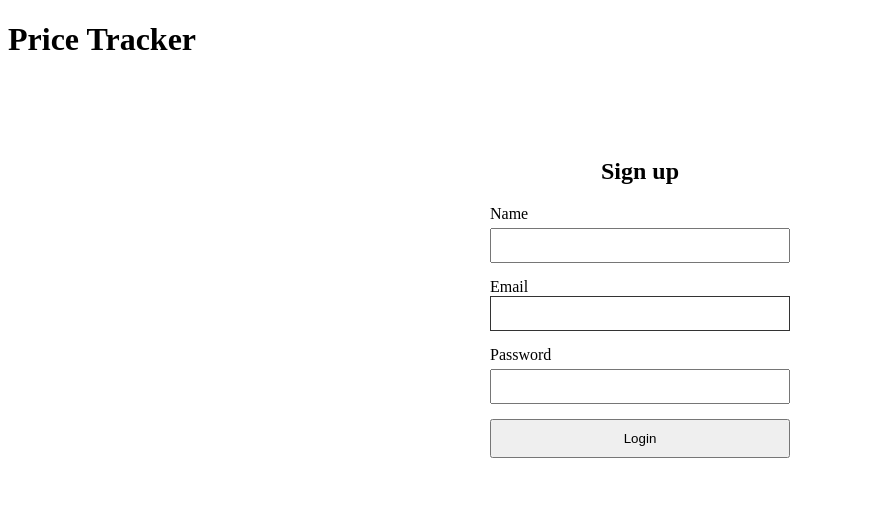
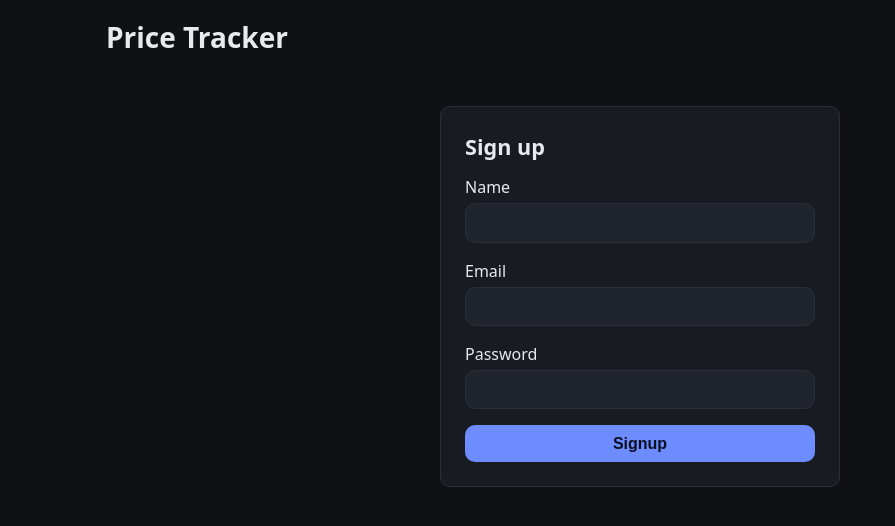
Before and after one commit to minidu1/price-tracker-frontend, a React (Vite) app: page /signup in a window 1280 px wide. Shown: the top 526 px of the page, without its empty margins (0-895 px from the left). Built offline with nearby package versions, Linux system fonts and the light colour scheme; no server answers.

Commit message:
feat: refactor styles and structure for improved layout and user experience

```diff
--- a/src/App.jsx
+++ b/src/App.jsx
@@ -57,6 +57,7 @@ export default function App() {
 
   return (
     <>
+      <div className="container">
         <h1>Price Tracker</h1>
 
         <Routes>
@@ -82,6 +83,7 @@ export default function App() {
           />
           <Route path="*" element={<Navigate to="/" replace />} />
         </Routes>
+      </div>
     </>
   );
 }
--- a/src/components/Login.jsx
+++ b/src/components/Login.jsx
@@ -1,5 +1,4 @@
 import { useState } from "react";
-import "./Signup.css";
 const API_URL = import.meta.env.VITE_API_URL;
 
 export default function Login({onLogin}) {
@@ -93,7 +92,7 @@ export default function Login({onLogin}) {
         {/* button disable if while fetch happen */}
         <div className="error">{serverError}</div>
         <button type="submit" disabled={isLoading}>
-          {isLoading ? "Signing up..." : "Sign Up"}
+          {isLoading ? "Login..." : "Login"}
         </button>
       </form>
     </div>
--- a/src/components/Signup.css
+++ b/src/components/Signup.css
@@ -1,4 +1,4 @@
-.signup {
+/* .signup {
     width: 300px;
     margin: 100px auto;
 }
@@ -50,4 +50,4 @@ input[type="email"] {
 button {
     width: 100%;
     padding: 10px;
-}
+} */
--- a/src/components/Signup.jsx
+++ b/src/components/Signup.jsx
@@ -1,5 +1,4 @@
 import { useState } from "react";
-import "./Signup.css";
 import { useNavigate } from "react-router-dom";
 const API_URL = import.meta.env.VITE_API_URL;
 
@@ -127,7 +126,7 @@ export default function Signup() {
         {/* button disable if while fetch happen */}
         <div className="error">{serverError}</div>
         <button type="submit" disabled={isLoading}>
-          {isLoading ? "Login..." : "Login"}
+          {isLoading ? "Signup..." : "Signup"}
         </button>
       </form>
     </div>
--- a/src/index.css
+++ b/src/index.css
@@ -1,111 +1,112 @@
 :root {
-  --text: #6b6375;
-  --text-h: #08060d;
-  --bg: #fff;
-  --border: #e5e4e7;
-  --code-bg: #f4f3ec;
-  --accent: #aa3bff;
-  --accent-bg: rgba(170, 59, 255, 0.1);
-  --accent-border: rgba(170, 59, 255, 0.5);
-  --social-bg: rgba(244, 243, 236, 0.5);
-  --shadow:
-    rgba(0, 0, 0, 0.1) 0 10px 15px -3px, rgba(0, 0, 0, 0.05) 0 4px 6px -2px;
+  /* colors */
+  --bg: #0f1115;
+  --surface: #181b22;
+  --surface-2: #20242d;
+  --border: #2a2f3a;
+  --text: #e8eaed;
+  --text-muted: #9aa3b2;
+  --primary: #6d8cff;
+  --primary-hover: #8aa3ff;
+  --success: #3ecf8e;
+  --danger: #ff6b6b;
 
-  --sans: system-ui, 'Segoe UI', Roboto, sans-serif;
-  --heading: system-ui, 'Segoe UI', Roboto, sans-serif;
-  --mono: ui-monospace, Consolas, monospace;
+  /* spacing + shape */
+  --radius: 10px;
+  --gap: 1rem;
 
-  font: 18px/145% var(--sans);
-  letter-spacing: 0.18px;
-  color-scheme: light dark;
-  color: var(--text);
-  background: var(--bg);
-  font-synthesis: none;
-  text-rendering: optimizeLegibility;
-  -webkit-font-smoothing: antialiased;
-  -moz-osx-font-smoothing: grayscale;
-
-  @media (max-width: 1024px) {
-    font-size: 16px;
-  }
+  font-family: system-ui, -apple-system, "Segoe UI", Roboto, sans-serif;
+  color-scheme: dark;
 }
 
-@media (prefers-color-scheme: dark) {
-  :root {
-    --text: #9ca3af;
-    --text-h: #f3f4f6;
-    --bg: #16171d;
-    --border: #2e303a;
-    --code-bg: #1f2028;
-    --accent: #c084fc;
-    --accent-bg: rgba(192, 132, 252, 0.15);
-    --accent-border: rgba(192, 132, 252, 0.5);
-    --social-bg: rgba(47, 48, 58, 0.5);
-    --shadow:
-      rgba(0, 0, 0, 0.4) 0 10px 15px -3px, rgba(0, 0, 0, 0.25) 0 4px 6px -2px;
-  }
-
-  #social .button-icon {
-    filter: invert(1) brightness(2);
-  }
-}
+* { box-sizing: border-box; }
 
 body {
   margin: 0;
+  background: var(--bg);
+  color: var(--text);
+  font-size: 1rem;      /* 16px base */
+  line-height: 1.5;
 }
 
-#root {
-  width: 1126px;
-  max-width: 100%;
-  margin: 0 auto;
-  text-align: center;
-  border-inline: 1px solid var(--border);
-  min-height: 100svh;
+h1 { font-size: 1.75rem; margin: 0 0 1rem; }
+h2 { font-size: 1.35rem; margin: 0 0 0.75rem; }
+h3 { font-size: 1.1rem; margin: 0 0 0.5rem; }
+
+/* page wrapper: wrap all the pahge containts  */
+.container { max-width: 1100px; margin: 0 auto; padding: 1rem; }
+
+/* buttons */
+button {
+  background: var(--primary);
+  color: #0b1020;
+  border: 0;
+  border-radius: var(--radius);
+  padding: 0.6rem 1rem;
+  font-size: 1rem;
+  font-weight: 600;
+  cursor: pointer;
+}
+button:hover { background: var(--primary-hover); }
+button:disabled { opacity: 0.5; cursor: not-allowed; }
+
+/* inputs */
+input {
+  width: 100%;
+  background: var(--surface-2);
+  color: var(--text);
+  border: 1px solid var(--border);
+  border-radius: var(--radius);
+  padding: 0.6rem 0.75rem;
+  font-size: 1rem;
+}
+input:focus { outline: 2px solid var(--primary); outline-offset: 1px; }
+
+/* login / signup card */
+.signup {
+  max-width: 400px;
+  width: 100%;
+  margin: 3rem auto;
+  background: var(--surface);
+  border: 1px solid var(--border);
+  border-radius: var(--radius);
+  padding: 1.5rem;
+}
+.form-group { margin-bottom: 1rem; }
+.form-group label { display: block; margin-bottom: 0.25rem; }
+.signup button { width: 100%; }   /* scoped, so it only hits form buttons */
+.error { color: var(--danger); font-size: 0.875rem; }
+
+/* dashboard grid: as many 250px+ columns as fit, no media query */
+.product-grid {
+  display: grid;
+  grid-template-columns: repeat(auto-fill, minmax(250px, 1fr));
+  gap: var(--gap);
+}
+
+/* product card */
+.product-card {
+  background: var(--surface);
+  border: 1px solid var(--border);
+  border-radius: var(--radius);
+  padding: 0.75rem;
   display: flex;
   flex-direction: column;
-  box-sizing: border-box;
+  gap: 0.5rem;
 }
-
-h1,
-h2 {
-  font-family: var(--heading);
-  font-weight: 500;
-  color: var(--text-h);
+.product-picture img {
+  width: 100%;
+  height: 180px;
+  object-fit: cover;
+  border-radius: calc(var(--radius) - 2px);
 }
-
-h1 {
-  font-size: 56px;
-  letter-spacing: -1.68px;
-  margin: 32px 0;
-  @media (max-width: 1024px) {
-    font-size: 36px;
-    margin: 20px 0;
-  }
+.product-name {
+  font-weight: 600;
+  display: -webkit-box;
+  -webkit-line-clamp: 2;       /* cut long Daraz titles at 2 lines */
+  -webkit-box-orient: vertical;
+  overflow: hidden;
 }
-h2 {
-  font-size: 24px;
-  line-height: 118%;
-  letter-spacing: -0.24px;
-  margin: 0 0 8px;
-  @media (max-width: 1024px) {
-    font-size: 20px;
-  }
-}
-p {
-  margin: 0;
-}
-
-code,
-.counter {
-  font-family: var(--mono);
-  display: inline-flex;
-  border-radius: 4px;
-  color: var(--text-h);
-}
-
-code {
-  font-size: 15px;
-  line-height: 135%;
-  padding: 4px 8px;
-  background: var(--code-bg);
-}
+.product-price { font-size: 1.25rem; font-weight: 700; }
+.target-price { color: var(--text-muted); font-size: 0.9rem; }
+.target-reach { color: var(--success); font-weight: 600; }
--- a/src/main.jsx
+++ b/src/main.jsx
@@ -2,6 +2,7 @@ import { StrictMode } from "react";
 import { createRoot } from "react-dom/client";
 import { BrowserRouter } from "react-router-dom";
 import App from "./App.jsx";
+import "./index.css"
 
 createRoot(document.getElementById("root")).render(
   <StrictMode>
```
Also changed, not shown: src/App.css (deleted, +0 -184 lines), 1 other file (tests, documents, lock files or other folders). Lines whose indentation alone changed are shown as unchanged.
